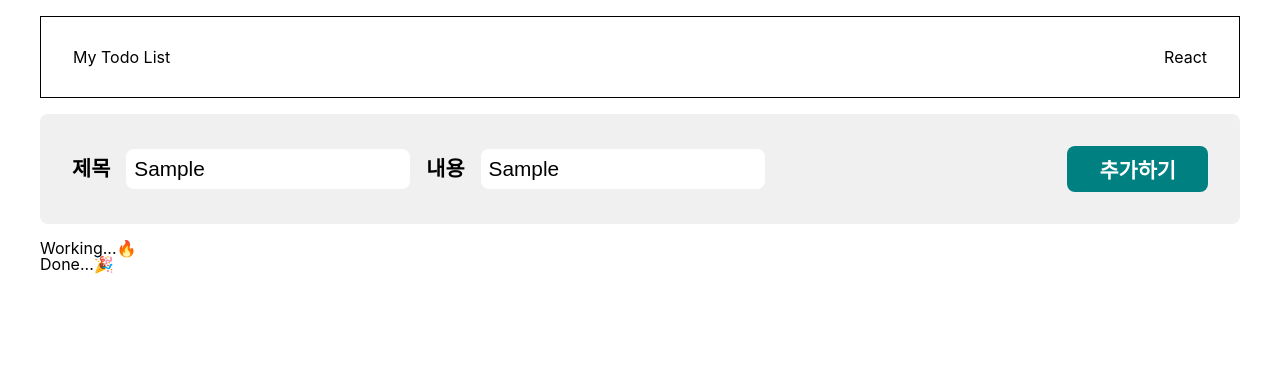
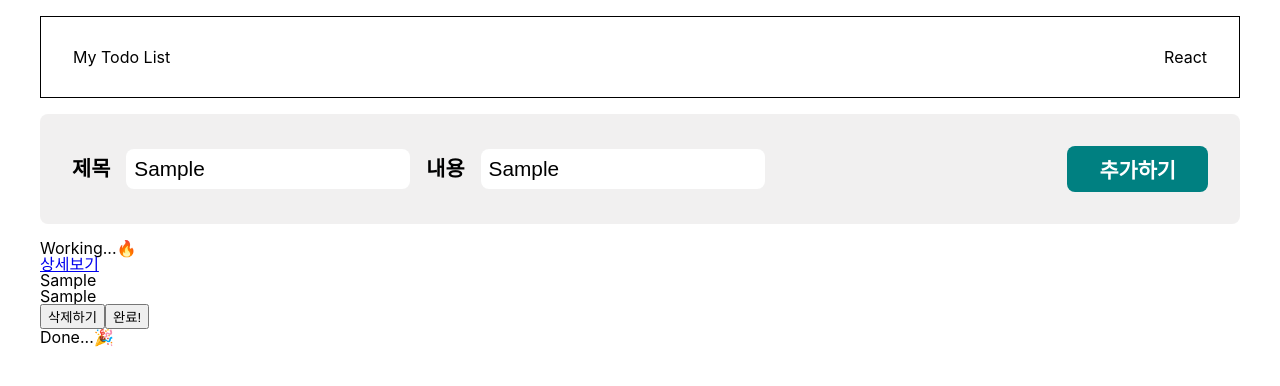
Before and after one commit to Adult96/todo-redux-router, a React (Create React App) app: page / in a window 1280 px wide. Both pictures are taken after typing "Sample", "Sample" into the empty fields and a click on the button "추가하기". Shown: the top 386 px of the page. Built offline with nearby package versions, Linux system fonts and the light colour scheme.

Commit message:
feat: todo item 기능 구현 완료

```diff
--- a/src/components/TodoItem.jsx
+++ b/src/components/TodoItem.jsx
@@ -1,5 +1,17 @@
 import React from 'react';
+import { Link } from 'react-router-dom';
 
 export default function TodoItem({ item }) {
-  return <div></div>;
+  const { id, title, comment, isDone } = item;
+  return (
+    <div>
+      <Link to={`/detail/${id}`}>상세보기</Link>
+      <p>{title}</p>
+      <p>{comment}</p>
+      <div>
+        <button>삭제하기</button>
+        <button>{isDone ? '취소!' : '완료!'}</button>
+      </div>
+    </div>
+  );
 }
```
